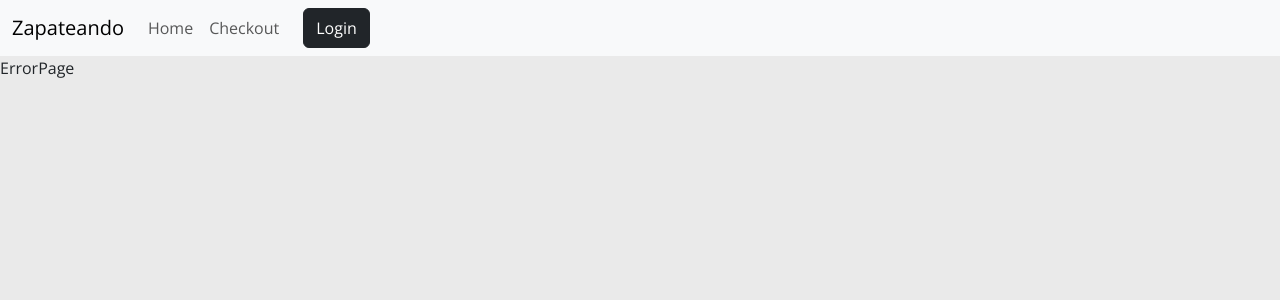
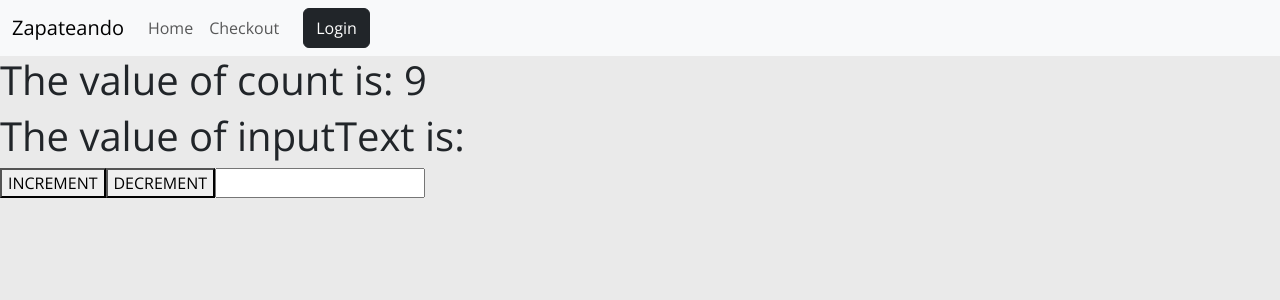
Before and after one commit to assembler-institute/react-phase, a React (Create React App) app: page /counter in a window 1280 px wide. Shown: the top 300 px of the page. Built offline with nearby package versions, Linux system fonts and the light colour scheme.

Commit message:
feat: :sparkles: added useReducer combined with useContext

```diff
--- a/src/App.jsx
+++ b/src/App.jsx
@@ -1,13 +1,16 @@
-import "./App.css";
-import UserProvider from "./context/User/UserProvider";
-import { RouterPaths } from "./Routes/Router";
+import './App.css';
+import UserProvider from './context/User/UserProvider';
+import { RouterPaths } from './Routes/Router';
+import CounterProvider from './context/Counter/CounterProvider';
 
 function App() {
   return (
     <>
-      <UserProvider>
-        <RouterPaths />
-      </UserProvider>
+      <CounterProvider>
+        <UserProvider>
+          <RouterPaths />
+        </UserProvider>
+      </CounterProvider>
     </>
   );
 }
--- /dev/null
+++ b/src/Pages/CounterPage.jsx
@@ -0,0 +1,51 @@
+import React, { useContext, memo } from 'react';
+import { CounterContext } from '../context/Counter/CounterContext';
+import { ACTIONS } from '../reducers/countReducer';
+
+// const ACTIONS = {
+//   INCREMENT: 'increment_counter',
+//   DECREMENT: 'decrement_counter',
+//   UPDATE_TEXT: 'update_text',
+// };
+
+// const initialState = { count: 9, inputText: '' };
+
+// const countReducer = (state, action) => {
+//   switch (action.type) {
+//     case ACTIONS.INCREMENT:
+//       return { ...state, count: state.count + 1 };
+//     case ACTIONS.DECREMENT:
+//       return { ...state, count: state.count - 1 };
+//     case ACTIONS.UPDATE_TEXT:
+//       return { ...state, inputText: action.payload };
+//     default:
+//       throw new Error('Invalid Action');
+//   }
+// };
+
+function CounterPage() {
+  // const [state, dispatch] = useReducer(countReducer, initialState);
+  const { state, dispatch } = useContext(CounterContext);
+  // console.log({ state });
+  return (
+    <div>
+      <h1>The value of count is: {state.count}</h1>
+      <h1>The value of inputText is: {state.inputText}</h1>
+      <button onClick={() => dispatch({ type: ACTIONS.INCREMENT })}>
+        INCREMENT
+      </button>
+      <button onClick={() => dispatch({ type: ACTIONS.DECREMENT })}>
+        DECREMENT
+      </button>
+      <input
+        type="text"
+        value={state.inputText}
+        onChange={(e) =>
+          dispatch({ type: ACTIONS.UPDATE_TEXT, payload: e.target.value })
+        }
+      />
+    </div>
+  );
+}
+
+export default memo(CounterPage);
--- a/src/Routes/Router.jsx
+++ b/src/Routes/Router.jsx
@@ -6,6 +6,7 @@ import CheckoutPage from '../Pages/CheckoutPage';
 import ErrorPage from '../Pages/ErrorPage';
 import Navbar from '../components/Navbar/Navbar';
 import Login from '../Pages/Login';
+import CounterPage from '../Pages/CounterPage';
 
 export const RouterPaths = () => {
   return (
@@ -17,6 +18,7 @@ export const RouterPaths = () => {
           <Route path="/checkout" element={<CheckoutPage />} />
           <Route path="/*" element={<ErrorPage />} />
           <Route path="/login" element={<Login />} />
+          <Route path="/counter" element={<CounterPage />} />
           {/* <Route path="/*" element={<Navigate to="/" />} /> */}
         </Routes>
       </BrowserRouter>
--- /dev/null
+++ b/src/context/Counter/CounterContext.jsx
@@ -0,0 +1,3 @@
+import { createContext } from 'react';
+
+export const CounterContext = createContext();
--- /dev/null
+++ b/src/context/Counter/CounterProvider.jsx
@@ -0,0 +1,16 @@
+import { useReducer } from 'react';
+import { CounterContext } from './CounterContext';
+import { countReducer } from '../../reducers/countReducer';
+
+const initialState = { count: 9, inputText: '' };
+
+function CounterProvider({ children }) {
+  const [state, dispatch] = useReducer(countReducer, initialState);
+  return (
+    <CounterContext.Provider value={{ state, dispatch }}>
+      {children}
+    </CounterContext.Provider>
+  );
+}
+
+export default CounterProvider;
--- /dev/null
+++ b/src/reducers/countReducer.js
@@ -0,0 +1,21 @@
+export const ACTIONS = {
+  INCREMENT: 'increment_counter',
+  DECREMENT: 'decrement_counter',
+  UPDATE_TEXT: 'update_text',
+  RESET_ALL: 'reset_all',
+};
+
+export const countReducer = (state, action) => {
+  switch (action.type) {
+    case ACTIONS.INCREMENT:
+      return { ...state, count: state.count + 1 };
+    case ACTIONS.DECREMENT:
+      return { ...state, count: state.count - 1 };
+    case ACTIONS.UPDATE_TEXT:
+      return { ...state, inputText: action.payload };
+    case ACTIONS.RESET_ALL:
+      return { count: 0, inputText: '' };
+    default:
+      throw new Error('Invalid Action');
+  }
+};
```
